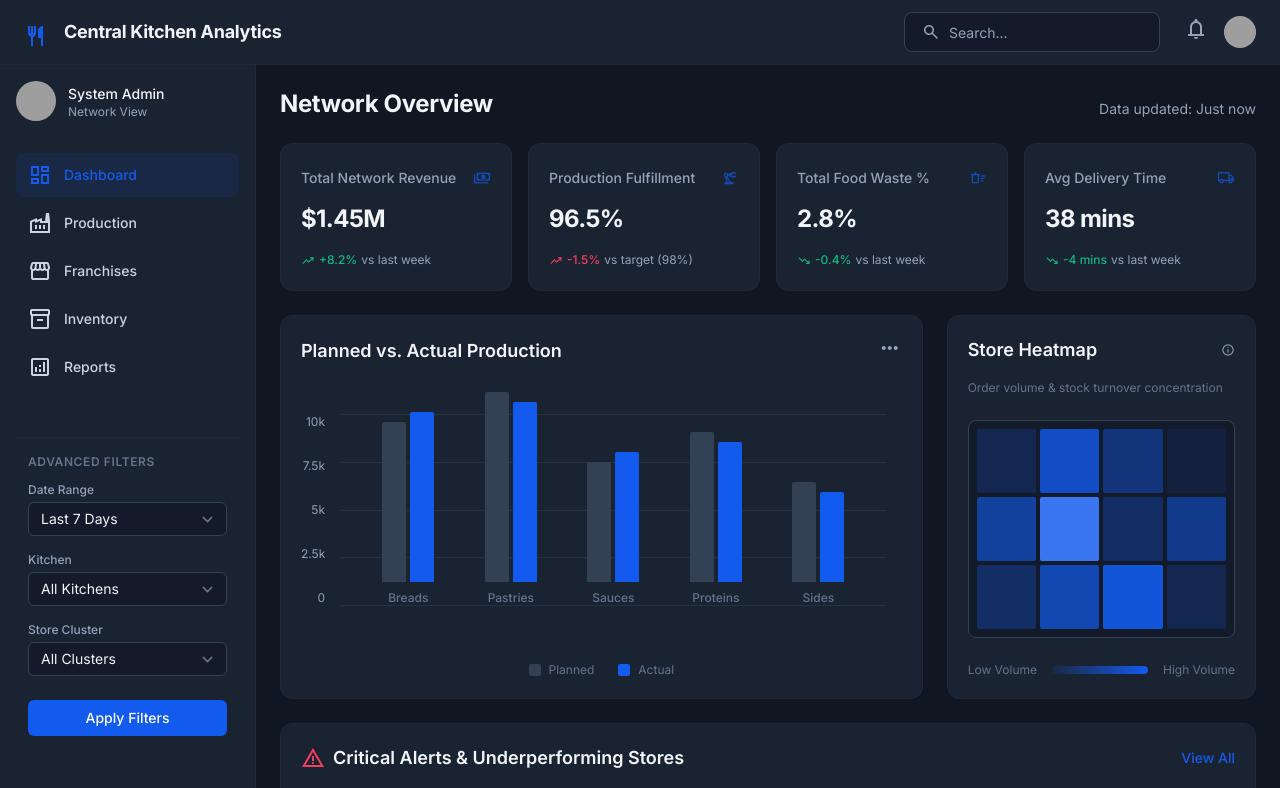
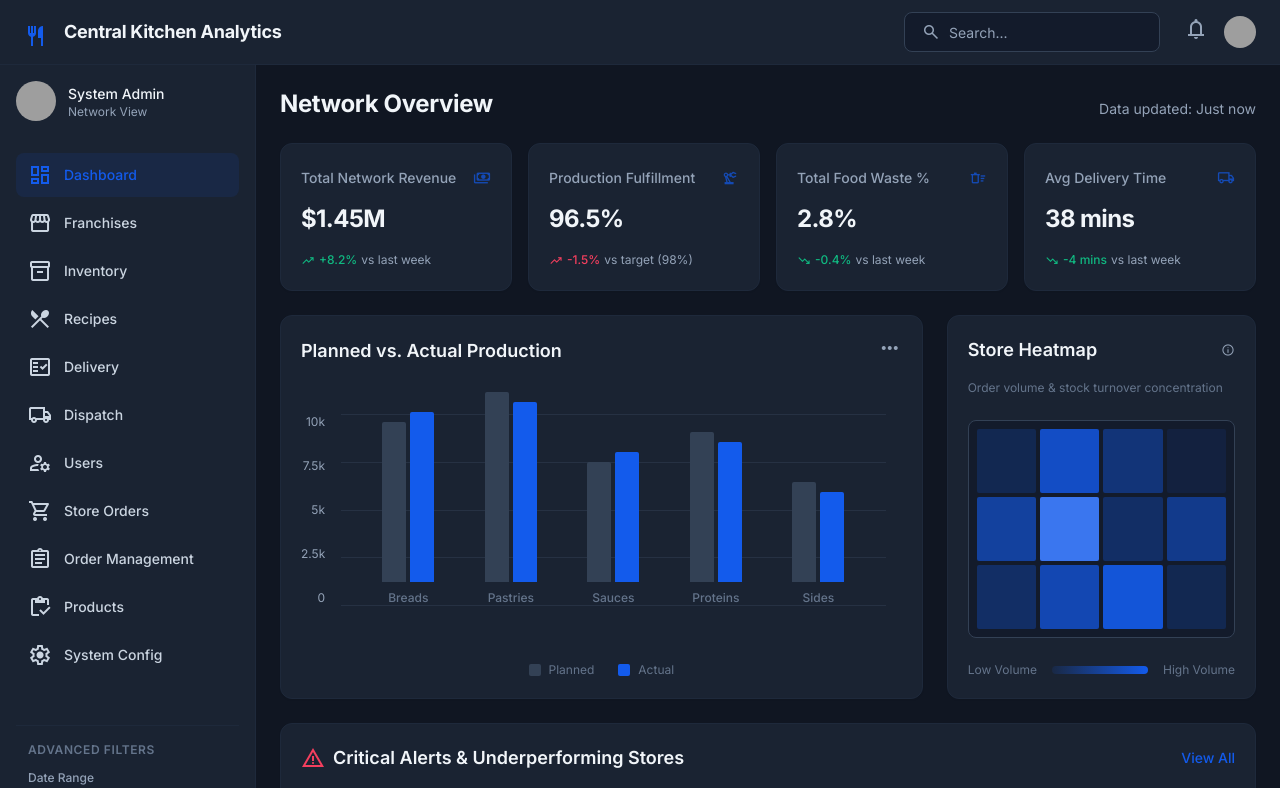
Before and after one commit to PhamNgocTrungNhan/SWP391-G9-Central-Kitchen-and-Franchise-Store-Management-System, a React (Vite) app in the folder app/: page /dashboard in a window 1280 px wide. Shown: the top 788 px of the page. Built offline with nearby package versions, Linux system fonts and the light colour scheme; grey boxes are pictures that could not be loaded.

Commit message:
Add admin navigation items to DashboardPage component

```diff
--- a/app/src/pages/DashboardPage.jsx
+++ b/app/src/pages/DashboardPage.jsx
@@ -1,5 +1,5 @@
 import Header from '../components/Header'
-import Sidebar from '../components/Sidebar'
+import { Link, useLocation } from 'react-router-dom'
 
 const kpiCards = [
     { label: 'Total Network Revenue', value: '$1.45M', trend: '+8.2%', trendType: 'up', sub: 'vs last week', icon: 'payments' },
@@ -29,6 +29,21 @@ const severityStyle = {
 }
 
 export default function DashboardPage() {
+    const location = useLocation()
+    const adminNavItems = [
+        { to: '/dashboard', icon: 'dashboard', label: 'Dashboard' },
+        { to: '/network', icon: 'storefront', label: 'Franchises' },
+        { to: '/inventory', icon: 'inventory_2', label: 'Inventory' },
+        { to: '/recipes', icon: 'restaurant_menu', label: 'Recipes' },
+        { to: '/delivery', icon: 'fact_check', label: 'Delivery' },
+        { to: '/dispatch', icon: 'local_shipping', label: 'Dispatch' },
+        { to: '/users', icon: 'manage_accounts', label: 'Users' },
+        { to: '/store-orders', icon: 'shopping_cart', label: 'Store Orders' },
+        { to: '/order-management', icon: 'assignment', label: 'Order Management' },
+        { to: '/products', icon: 'inventory', label: 'Products' },
+        { to: '/system-config', icon: 'settings', label: 'System Config' },
+    ]
+
     return (
         <div className="relative flex h-auto min-h-screen w-full flex-col bg-background-light dark:bg-background-dark font-display text-slate-900 dark:text-slate-100">
             <div className="flex h-full grow flex-col">
@@ -48,16 +63,22 @@ export default function DashboardPage() {
                                 </div>
                             </div>
                             <nav className="flex flex-col gap-1">
-                                <div className="flex items-center gap-3 px-3 py-2.5 rounded-lg bg-primary/10 text-primary">
-                                    <span className="material-symbols-outlined">dashboard</span>
-                                    <p className="text-sm font-medium">Dashboard</p>
-                                </div>
-                                {[{ icon: 'factory', label: 'Production' }, { icon: 'storefront', label: 'Franchises' }, { icon: 'inventory_2', label: 'Inventory' }, { icon: 'analytics', label: 'Reports' }].map(({ icon, label }) => (
-                                    <div key={label} className="flex items-center gap-3 px-3 py-2.5 rounded-lg text-slate-600 dark:text-slate-300 hover:bg-slate-100 dark:hover:bg-slate-800 transition-colors cursor-pointer">
-                                        <span className="material-symbols-outlined">{icon}</span>
-                                        <p className="text-sm font-medium">{label}</p>
-                                    </div>
-                                ))}
+                                {adminNavItems.map(({ to, icon, label }) => {
+                                    const isActive = location.pathname === to
+                                    return (
+                                        <Link
+                                            key={to}
+                                            to={to}
+                                            className={`flex items-center gap-3 px-3 py-2.5 rounded-lg transition-colors ${isActive
+                                                ? 'bg-primary/10 text-primary'
+                                                : 'text-slate-600 dark:text-slate-300 hover:bg-slate-100 dark:hover:bg-slate-800'
+                                                }`}
+                                        >
+                                            <span className="material-symbols-outlined">{icon}</span>
+                                            <p className="text-sm font-medium">{label}</p>
+                                        </Link>
+                                    )
+                                })}
                             </nav>
                             <div className="mt-8 border-t border-slate-200 dark:border-slate-800 pt-4">
                                 <h3 className="text-xs font-semibold text-slate-500 uppercase tracking-wider mb-3 px-3">Advanced Filters</h3>
```
